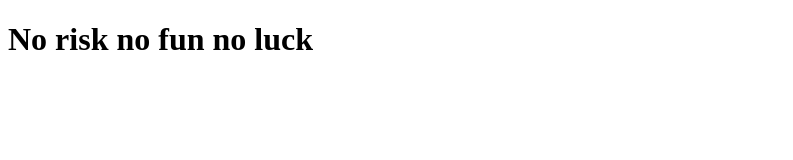
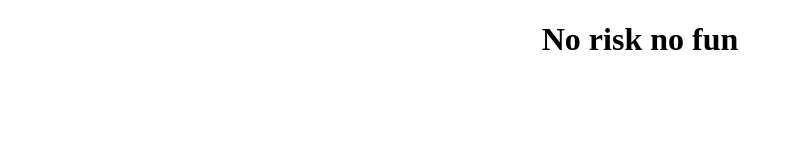
Before and after one commit to zgorbe/no-risk-no-fun, a plain HTML site: page 90d7df69a1f5c8b4c7bebe53df470da344634f7b/index.html in a window 1280 px wide. Shown: the whole page, without its empty margins (0-793 px from the left). Drawn offline with Linux system fonts and the light colour scheme.

Commit message:
Update copy

```diff
--- a/90d7df69a1f5c8b4c7bebe53df470da344634f7b/index.html
+++ b/90d7df69a1f5c8b4c7bebe53df470da344634f7b/index.html
@@ -3,9 +3,9 @@
 <head>
     <meta charset="UTF-8">
     <meta name="viewport" content="width=device-width, initial-scale=1.0">
-    <title>No risk no fun no luck</title>
+    <title>No risk no fun</title>
 </head>
 <body>
-    <h1>No risk no fun no luck</h1>
+    <h1 style="text-align: center;">No risk no fun</h1>
 </body>
 </html>
```
Also changed, not shown: index.html (+3 -3 lines).
